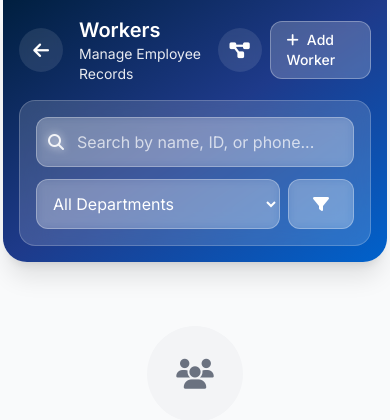
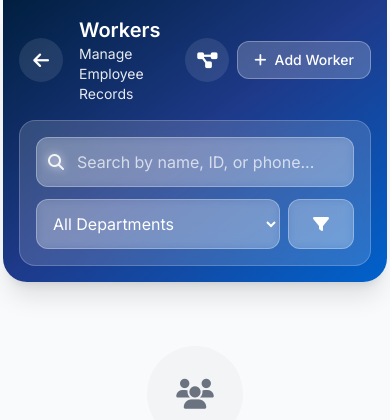
Before and after one commit to lovableguyzayed/SmartWorker-html, a Flask app: page /workers in a window 390 px wide. Shown: the top 420 px of the page. Run offline with Flask 3, Linux system fonts and the light colour scheme; a user stored in the database is signed in; data that the repository does not hold is empty; some libraries are stand-ins or nearby versions.

Commit message:
Every screen fits at the largest text size (S2)
Approved from docs/audit/review (batch 3, S2), and taken to every screen
rather than just the payslip.

* Payslip and worker report: their A4 sheet lives in a one-cell print
  table, and a table grows to its widest child. On screen the table keeps
  to the phone (table-layout: fixed); the attendance boxes wrap to two
  rows; labels wrap, amounts never do. Paper and the saved PDF are
  unchanged.
* Screen headers: the title side shrinks and wraps, icon buttons keep
  their size (ID card was 46px too wide).
* Two-sided rows whose left side is a group (icon + text) wrap on the
  left instead of pushing the right side off (worker calendar).
* 'Add worker' on the Workers header gets a real 44px tap target; it
  only passed before because a cramped header wrapped its label.

At 150% text, from 15 screens running off the side at the start of the
audit to none; still none at 320px.

Co-Authored-By: Claude Opus 5.5 <noreply@anthropic.com>
Claude-Session: https://claude.ai/code/session_01L1EMf4MzoiF35BS98SrbHb

```diff
--- a/static/css/custom.css
+++ b/static/css/custom.css
@@ -1058,3 +1058,26 @@ body.ms-active nav.app-bottom-nav { display: none; }
    at normal text these come out at the size they always had. */
 .grid .text-2xl.font-bold { font-size: min(1.5rem, 6.4vw); }
 .grid .text-lg.font-bold { font-size: min(1.125rem, 5vw); }
+
+/* Screen headers: back button and title on the left, icon buttons on the
+   right. At the largest text the title used to keep its one-line width and
+   push the buttons off the screen (ID card +46px). The title side shrinks
+   and wraps; the buttons keep their size. */
+header > .flex.justify-between > .flex:first-child { flex: 1 1 auto; min-width: 0; }
+header > .flex.justify-between > .flex:first-child > div { min-width: 0; }
+header > .flex.justify-between > .flex:first-child h1 { overflow-wrap: anywhere; }
+header > .flex.justify-between > .flex:last-child:not(:first-child) { flex-shrink: 0; }
+
+/* The same for any two-sided row whose left side is itself a group (an
+   icon or avatar beside some text): the left side wraps, the right keeps
+   its size. */
+.flex.justify-between > .flex:first-child:not(:last-child) { min-width: 0; flex-shrink: 1; }
+.flex.justify-between > .flex:first-child:not(:last-child) > div { min-width: 0; overflow-wrap: anywhere; }
+
+/* Printable screens (payslip, worker report) are an A4 sheet inside a
+   one-cell table, so the running header repeats on paper. A table grows to
+   fit its widest child; on screen it must keep to the phone instead.
+   Paper and the saved PDF are laid out at A4 width and do not change. */
+@media screen {
+    .print-frame { table-layout: fixed; width: 100%; }
+}
--- a/templates/workers.html
+++ b/templates/workers.html
@@ -20,7 +20,7 @@
                 <i class="fa-solid fa-diagram-project text-lg"></i>
             </a>
             {% endif %}
-            <a href="{{ url_for('add_worker') }}" class="bg-white/20 backdrop-blur-sm px-4 py-2 rounded-xl text-sm font-medium border border-white/30">
+            <a href="{{ url_for('add_worker') }}" class="tap-target bg-white/20 backdrop-blur-sm px-4 py-2 rounded-xl text-sm font-medium border border-white/30">
                 <i class="fa-solid fa-plus mr-2"></i>{{ _('Add Worker') }}
             </a>
         </div>
```
